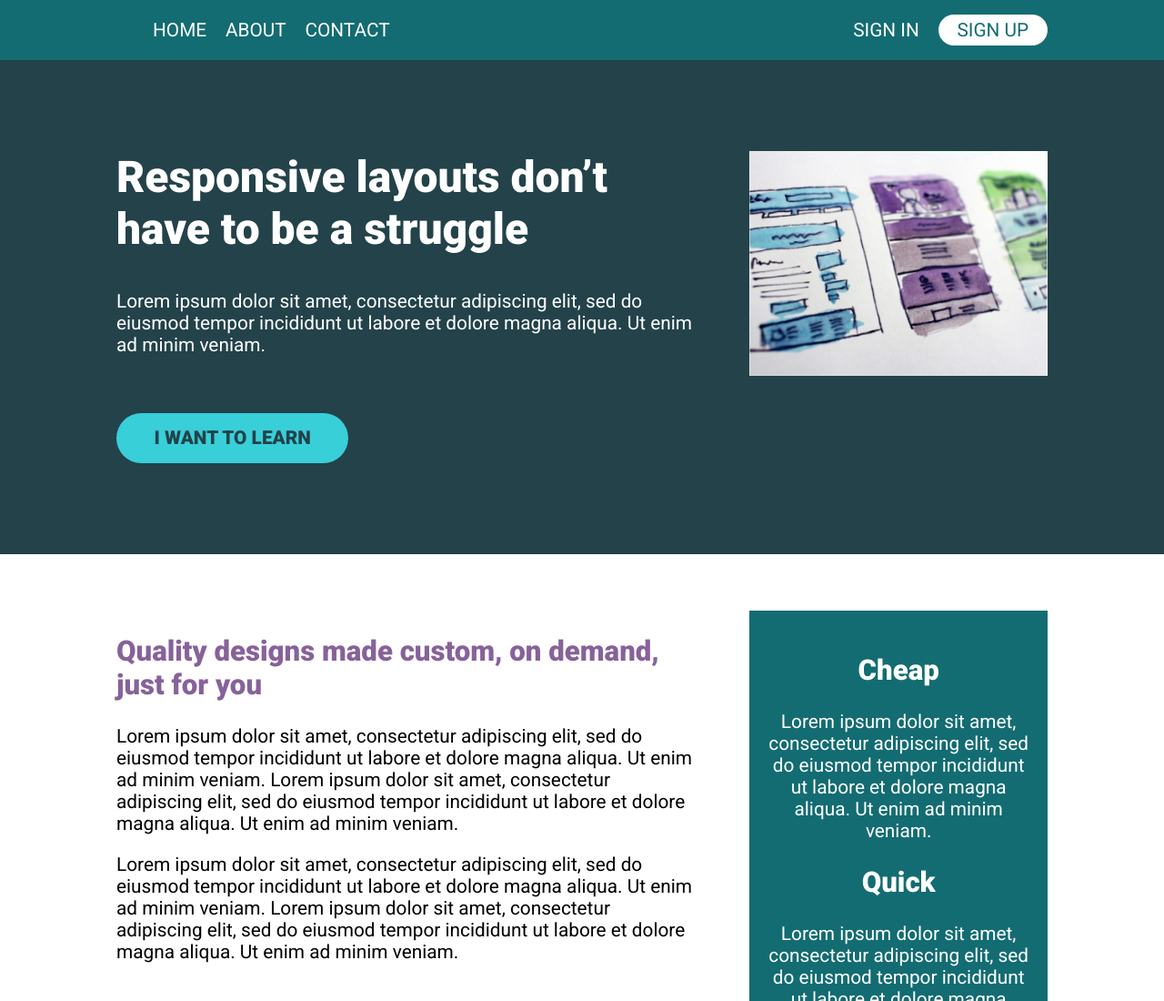
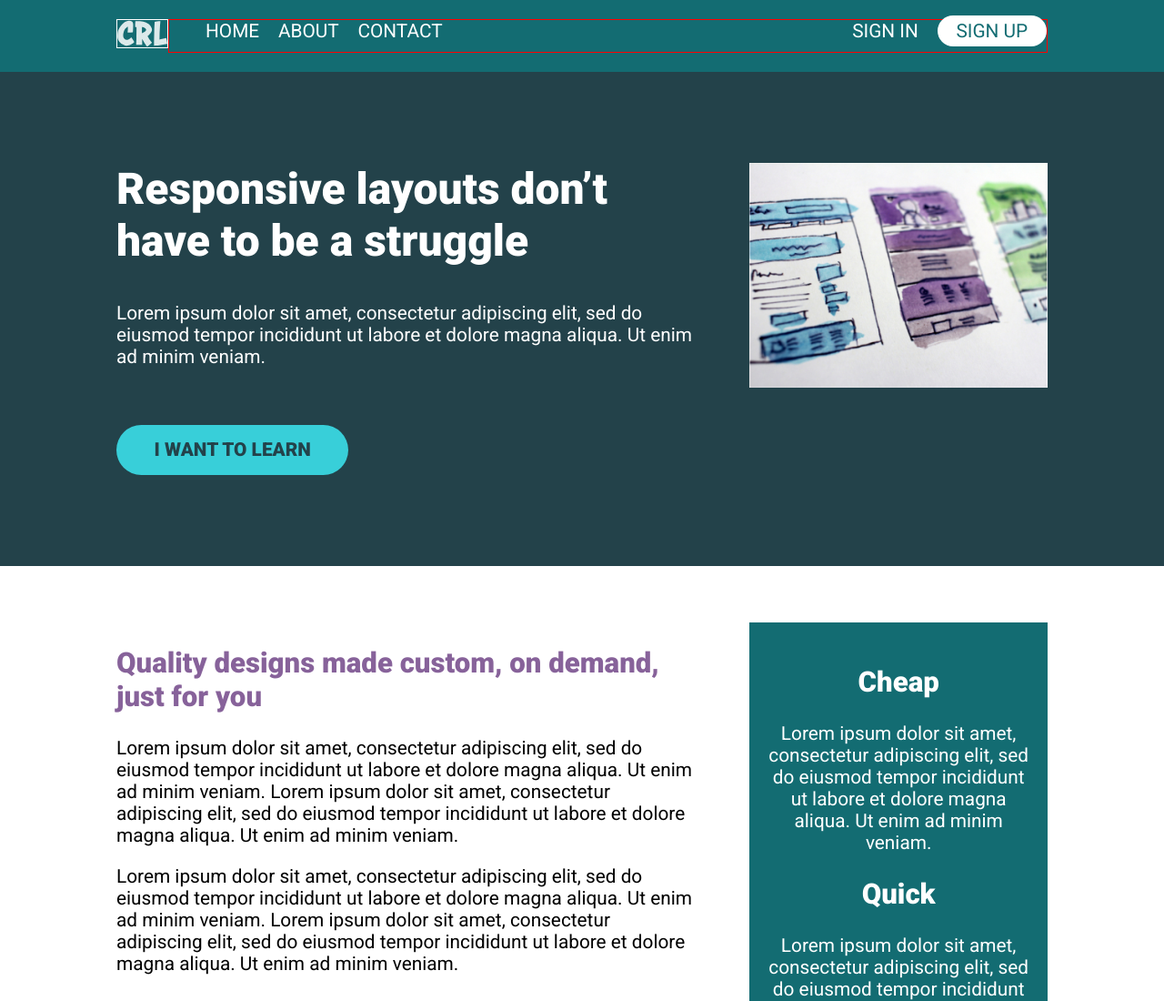
Before and after one commit to paris3200/conquering-responsive-layouts, a plain HTML site: page flexbox_03/index.html in a window 1280 px wide. Shown: the top 1100 px of the page at 91% size. Drawn offline with Linux system fonts and the light colour scheme.

Commit message:
Add logo to header

```diff
--- a/flexbox_03/index.html
+++ b/flexbox_03/index.html
@@ -9,7 +9,10 @@
 </head>
 <body>
     <header>
-      <div class="container">
+      <div class="container row">
+        <a href="#">
+          <img class="logo" src="img/logo.svg" alt="Conquering Responsive Layouts">
+        </a>
         <nav class="nav">
             <ul class="nav__list">
                 <li class="nav__item"><a href="#" class="nav__link">Home</a></li>
--- a/flexbox_03/style.css
+++ b/flexbox_03/style.css
@@ -76,6 +76,12 @@ header {
 .nav{
     display: flex;
     justify-content: space-between;
+    flex-grow: 1;
+    border: 1px solid red;
+}
+
+.logo{
+    border: 1px solid white;
 }
 
 .nav__list {
```
